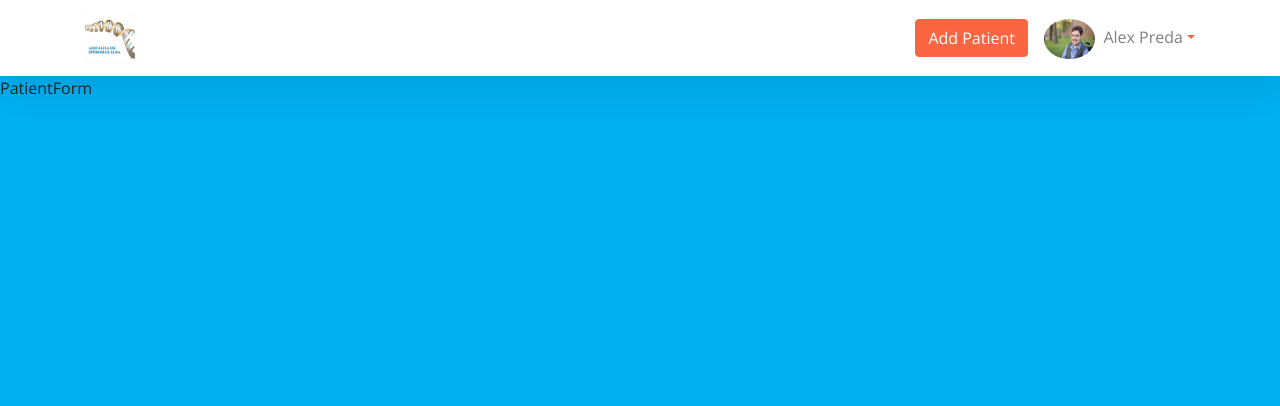
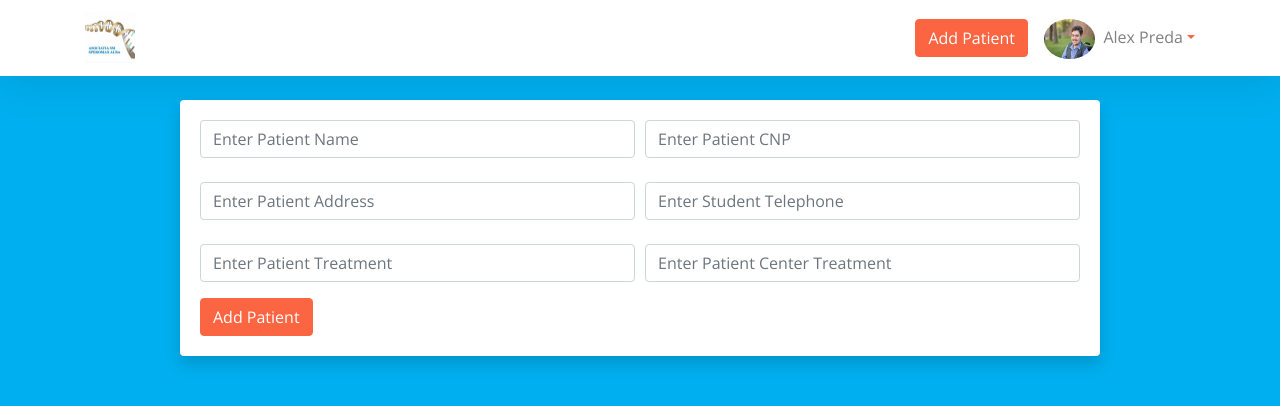
Before and after one commit to predaalexandru/Speromax-app, a React (Create React App) app in the folder patient-base/: page /patientForm/1 in a window 1280 px wide. Shown: the top 406 px of the page. Built offline with nearby package versions, Linux system fonts and the light colour scheme.

Commit message:
Add the edit patient form

```diff
--- a/patient-base/src/components/patients/Patient.js
+++ b/patient-base/src/components/patients/Patient.js
@@ -1,5 +1,5 @@
 import React from 'react'
-import {Link} from 'react-router-dom'
+import {Link, useParams} from 'react-router-dom'
 
 /**
 * @author
@@ -7,6 +7,7 @@ import {Link} from 'react-router-dom'
 **/
 
 const Student = () => {
+    const {id} = useParams();
   return(
     <div className="container">
         <div className="py-4">
@@ -21,7 +22,7 @@ const Student = () => {
                                 <ul className="list-group">
                                     <li className="d-flex justify-content-between align-items-center list-group-item list-group-item-action">
                                         <h3 className="m-0">Patient NAME</h3>
-                                        <Link className="btn btn-primary" to="/patientForm">
+                                        <Link className="btn btn-primary" to={`/patientForm/${id}`}>
                                             Edit Profile
                                         </Link>
                                     </li>
--- a/patient-base/src/components/patients/PatientForm.js
+++ b/patient-base/src/components/patients/PatientForm.js
@@ -7,7 +7,81 @@ import React from 'react'
 
 const PatientForm = () => {
   return(
-    <div>PatientForm</div>
+    <div className="container">
+    <div className="py-4">
+    <div className="row">
+      <div className="col-md-10 mx-auto">
+        <div className="card card-body shadow">
+          <form>
+            <div className="form-row form-group mb-4">
+              <div className="col-md-6">
+                <input
+                  type="text"
+                  placeholder="Enter Patient Name"
+                  name="name"
+                  value=""
+                  className="form-control"
+                />
+              </div>
+              <div className="col-md-6">
+                <input
+                  placeholder="Enter Patient CNP"
+                  name="cnp"
+                  value=""
+                  className="form-control"
+                />
+              </div>
+            </div>
+            <div className="form-row form-group mb-4">
+              <div className="col-md-6">
+                <input
+                  type="text"
+                  placeholder="Enter Patient Address"
+                  name="address"
+                  value=""
+                  className="form-control"
+                />
+              </div>
+              <div className="col-md-6">
+                <input
+                  type="text"
+                  placeholder="Enter Student Telephone"
+                  name="telephone"
+                  value=""
+                  className="form-control"
+                />
+              </div>
+            </div>
+            <div className="form-row form-group">
+              <div className="col-md-6">
+                <input
+                  type="text"
+                  placeholder="Enter Patient Treatment"
+                  name="treatment"
+                  value=""
+                  className="form-control"
+                />
+              </div>
+              <div className="col-md-6">
+                <input
+                  type="text"
+                  placeholder="Enter Patient Center Treatment"
+                  name="center_treatment"
+                  value=""
+                  className="form-control"
+                />
+              </div>
+            </div>
+
+            <button type="submit" className="btn btn-primary">
+              Add Patient
+            </button>
+          </form>
+        </div>
+      </div>
+    </div>
+  </div>
+</div>
    )
 
  }
```
